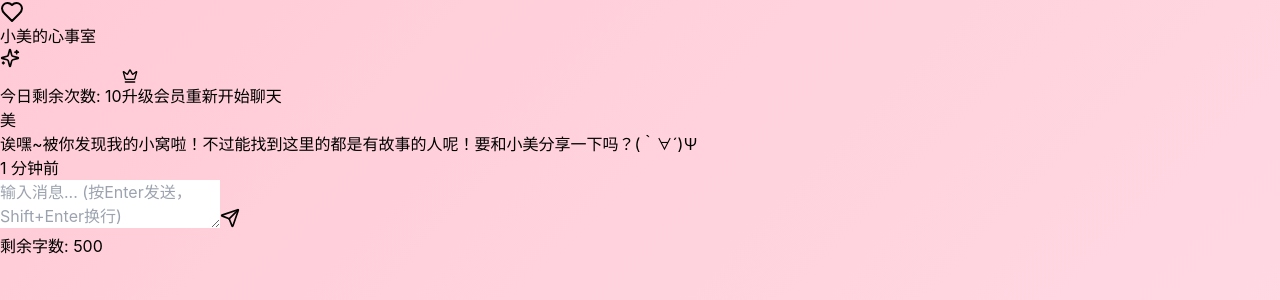
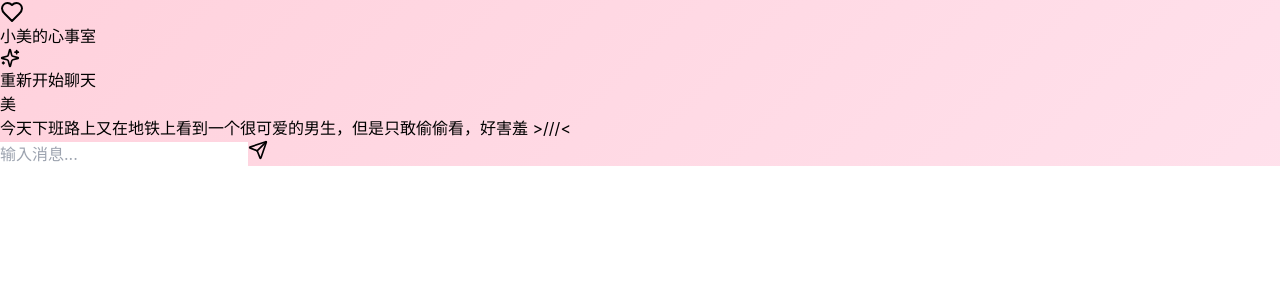
Before and after one commit to guioalis/ainy, a React (Vite) app: page /chat in a window 1280 px wide. Shown: the top 300 px of the page. Built offline with nearby package versions, Linux system fonts and the light colour scheme.

Commit message:
Add files via upload

```diff
--- a/package.json
+++ b/package.json
@@ -11,7 +11,6 @@
   },
   "dependencies": {
     "axios": "^1.7.9",
-    "date-fns": "^4.1.0",
     "lucide-react": "^0.453.0",
     "react": "^18.3.1",
     "react-dom": "^18.3.1",
--- a/src/components/ChatInput.tsx
+++ b/src/components/ChatInput.tsx
@@ -1,66 +1,39 @@
-import { useState, useEffect, useRef } from 'react';
+import { useState } from 'react';
 import { Send } from 'lucide-react';
 
 interface ChatInputProps {
   onSend: (message: string) => void;
   disabled: boolean;
-  maxLength?: number;
 }
 
-export function ChatInput({ onSend, disabled, maxLength = 500 }: ChatInputProps) {
+export function ChatInput({ onSend, disabled }: ChatInputProps) {
   const [input, setInput] = useState('');
-  const inputRef = useRef<HTMLTextAreaElement>(null);
-  const charactersLeft = maxLength - input.length;
-
-  useEffect(() => {
-    if (inputRef.current) {
-      inputRef.current.style.height = 'auto';
-      inputRef.current.style.height = `${inputRef.current.scrollHeight}px`;
-    }
-  }, [input]);
 
   const handleSubmit = (e: React.FormEvent) => {
     e.preventDefault();
-    if (input.trim() && input.length <= maxLength) {
+    if (input.trim()) {
       onSend(input);
       setInput('');
     }
   };
 
-  const handleKeyDown = (e: React.KeyboardEvent) => {
-    if (e.key === 'Enter' && !e.shiftKey) {
-      e.preventDefault();
-      handleSubmit(e);
-    }
-  };
-
   return (
-    <form onSubmit={handleSubmit} className="flex flex-col gap-2">
-      <div className="flex gap-2">
-        <textarea
-          ref={inputRef}
+    <form onSubmit={handleSubmit} className="flex gap-2">
+      <input
+        type="text"
         value={input}
         onChange={(e) => setInput(e.target.value)}
-          onKeyDown={handleKeyDown}
         disabled={disabled}
-          placeholder="输入消息... (按Enter发送，Shift+Enter换行)"
-          className="flex-1 rounded-lg border border-pink-200 px-4 py-2 focus:border-pink-400 focus:outline-none disabled:bg-gray-100 bg-white/80 backdrop-blur-sm resize-none min-h-[44px] max-h-[200px]"
-          rows={1}
-          maxLength={maxLength}
+        placeholder="输入消息..."
+        className="flex-1 rounded-lg border border-pink-200 px-4 py-2 focus:border-pink-400 focus:outline-none disabled:bg-gray-100 bg-white/80 backdrop-blur-sm"
       />
       <button
         type="submit"
-          disabled={disabled || !input.trim() || input.length > maxLength}
+        disabled={disabled || !input.trim()}
         className="rounded-lg bg-pink-500 px-4 py-2 text-white hover:bg-pink-600 disabled:bg-gray-400 transition-colors"
       >
         <Send size={20} />
       </button>
-      </div>
-      <div className="flex justify-end">
-        <span className={`text-xs ${charactersLeft < 50 ? 'text-red-500' : 'text-gray-500'}`}>
-          剩余字数: {charactersLeft}
-        </span>
-      </div>
     </form>
   );
 }
--- a/src/components/ChatMessage.tsx
+++ b/src/components/ChatMessage.tsx
@@ -1,23 +1,19 @@
 import { Message } from '../types';
-import { formatDistanceToNow } from 'date-fns';
-import { zhCN } from 'date-fns/locale';
 
 interface ChatMessageProps {
   message: Message;
-  timestamp?: Date;
 }
 
-export function ChatMessage({ message, timestamp = new Date() }: ChatMessageProps) {
+export function ChatMessage({ message }: ChatMessageProps) {
   const isUser = message.role === 'user';
 
   return (
-    <div className={`flex ${isUser ? 'justify-end' : 'justify-start'} mb-4 group`}>
+    <div className={`flex ${isUser ? 'justify-end' : 'justify-start'} mb-4`}>
       {!isUser && (
         <div className="w-8 h-8 rounded-full bg-pink-200 flex items-center justify-center mr-2 overflow-hidden">
           <span className="text-xs font-bold text-pink-600">美</span>
         </div>
       )}
-      <div className="flex flex-col">
       <div
         className={`max-w-[80%] rounded-2xl px-4 py-2 ${
           isUser
@@ -25,11 +21,7 @@ export function ChatMessage({ message, timestamp = new Date() }: ChatMessageProp
             : 'bg-white/80 backdrop-blur-sm text-gray-800 shadow-md'
         }`}
       >
-          <p className="text-sm leading-relaxed whitespace-pre-wrap break-words">{message.content}</p>
-        </div>
-        <span className="text-xs text-gray-500 mt-1 opacity-0 group-hover:opacity-100 transition-opacity">
-          {formatDistanceToNow(timestamp, { addSuffix: true, locale: zhCN })}
-        </span>
+        <p className="text-sm leading-relaxed whitespace-pre-wrap">{message.content}</p>
       </div>
     </div>
   );
--- a/src/components/ChatPage.tsx
+++ b/src/components/ChatPage.tsx
@@ -1,11 +1,10 @@
-import { useState, useEffect, useRef } from 'react';
+import { useState, useEffect } from 'react';
 import axios from 'axios';
-import { Message, ApiResponse, WELCOME_MESSAGES, AI_PROFILE, DAILY_CONVERSATION_LIMIT, DailyLimit, SubscriptionStatus, SYSTEM_PROMPT } from '../types';
+import { Message, ApiResponse, WELCOME_MESSAGES, AI_PROFILE } from '../types';
 import { ChatMessage } from './ChatMessage';
 import { ChatInput } from './ChatInput';
-import { Heart, Sparkles, Crown, AlertCircle } from 'lucide-react';
+import { Heart, Sparkles } from 'lucide-react';
 import { Link } from 'react-router-dom';
-import { SubscriptionModal } from './SubscriptionModal';
 
 export function ChatPage() {
   const [messages, setMessages] = useState<Message[]>(() => {
@@ -16,101 +15,40 @@ export function ChatPage() {
     }];
   });
   const [isLoading, setIsLoading] = useState(false);
-  const [error, setError] = useState<string | null>(null);
-  const [showSubscriptionModal, setShowSubscriptionModal] = useState(false);
-  const [subscriptionStatus, setSubscriptionStatus] = useState<SubscriptionStatus>(() => {
-    const saved = localStorage.getItem('subscriptionStatus');
-    return saved ? JSON.parse(saved) : { isSubscribed: false };
-  });
-  const [dailyLimit, setDailyLimit] = useState<DailyLimit>(() => {
-    const saved = localStorage.getItem('dailyLimit');
-    const today = new Date().toISOString().split('T')[0];
-    if (saved) {
-      const parsed = JSON.parse(saved);
-      if (parsed.date === today) {
-        return parsed;
-      }
-    }
-    return { count: 0, date: today };
-  });
-
-  const messagesEndRef = useRef<HTMLDivElement>(null);
-
-  const scrollToBottom = () => {
-    messagesEndRef.current?.scrollIntoView({ behavior: 'smooth' });
-  };
-
-  useEffect(() => {
-    scrollToBottom();
-  }, [messages]);
 
   useEffect(() => {
     localStorage.setItem('chatMessages', JSON.stringify(messages));
   }, [messages]);
 
-  useEffect(() => {
-    localStorage.setItem('dailyLimit', JSON.stringify(dailyLimit));
-  }, [dailyLimit]);
-
-  useEffect(() => {
-    localStorage.setItem('subscriptionStatus', JSON.stringify(subscriptionStatus));
-  }, [subscriptionStatus]);
-
-  useEffect(() => {
-    if (error) {
-      const timer = setTimeout(() => setError(null), 5000);
-      return () => clearTimeout(timer);
-    }
-  }, [error]);
-
-  const checkAndUpdateLimit = (): boolean => {
-    const today = new Date().toISOString().split('T')[0];
-    if (subscriptionStatus.isSubscribed) return true;
-
-    if (dailyLimit.date !== today) {
-      setDailyLimit({ count: 1, date: today });
-      return true;
-    }
-
-    if (dailyLimit.count >= DAILY_CONVERSATION_LIMIT) {
-      setShowSubscriptionModal(true);
-      return false;
-    }
-
-    setDailyLimit(prev => ({
-      ...prev,
-      count: prev.count + 1
-    }));
-    return true;
-  };
-
   const sendMessage = async (content: string) => {
-    if (!checkAndUpdateLimit()) return;
-    setError(null);
-
     const userMessage: Message = { role: 'user', content };
     setMessages(prev => [...prev, userMessage]);
     setIsLoading(true);
 
     try {
       const conversationHistory = messages.slice(-10);
+      const systemMessage: Message = {
+        role: 'assistant',
+        content: `我是小美，${AI_PROFILE.basics.age}岁，${AI_PROFILE.basics.occupation}。
+${AI_PROFILE.basics.education}，${AI_PROFILE.basics.personality}。
+我的性格${AI_PROFILE.traits.speaking}，${AI_PROFILE.traits.emotional}。
+我现在最关心的是${AI_PROFILE.currentLife.concerns.join('、')}。
+平时喜欢${AI_PROFILE.currentLife.interests.join('、')}。
+请用这个人设和我对话。`
+      };
+
       const response = await axios.post<ApiResponse>(
         'https://miaoge2024-zhang2025.hf.space/hf/v1/chat/completions',
         {
           model: 'claude-3-5-sonnet',
-          messages: [
-            { role: 'system', content: SYSTEM_PROMPT },
-            ...conversationHistory,
-            userMessage
-          ],
-          temperature: 0.9,
+          messages: [systemMessage, ...conversationHistory, userMessage],
+          temperature: 0.7,
           max_tokens: 1000,
         },
         {
           headers: {
             'Content-Type': 'application/json',
           },
-          timeout: 30000,
         }
       );
 
@@ -118,10 +56,9 @@ export function ChatPage() {
       setMessages(prev => [...prev, assistantMessage]);
     } catch (error) {
       console.error('Error sending message:', error);
-      setError('网络错误，请稍后重试');
       setMessages(prev => [
         ...prev,
-        { role: 'assistant', content: '呜呜~系统好像出了点小问题呢！让我们休息���下下，待会再聊好吗？(｡•́︿•̀｡)' },
+        { role: 'assistant', content: '抱歉出了点小问题呢，我们待会再聊好吗？٩(๑>◡<๑)۶' },
       ]);
     } finally {
       setIsLoading(false);
@@ -136,30 +73,15 @@ export function ChatPage() {
     localStorage.removeItem('chatMessages');
   };
 
-  const remainingMessages = subscriptionStatus.isSubscribed
-    ? '无限制'
-    : `今日剩余次数: ${DAILY_CONVERSATION_LIMIT - dailyLimit.count}`;
-
   return (
     <div className="flex min-h-screen flex-col animated-bg">
-      <header className="bg-white/80 backdrop-blur-sm px-6 py-4 shadow sticky top-0 z-10">
+      <header className="bg-white/80 backdrop-blur-sm px-6 py-4 shadow">
         <div className="flex items-center justify-between max-w-2xl mx-auto">
           <Link to="/" className="flex items-center gap-2 hover:opacity-80 transition-opacity">
             <Heart className="text-pink-500" />
             <h1 className="text-xl font-bold text-gray-800">小美的心事室</h1>
             <Sparkles className="text-pink-400" size={20} />
           </Link>
-          <div className="flex items-center gap-4">
-            <span className="text-sm text-gray-600">{remainingMessages}</span>
-            {!subscriptionStatus.isSubscribed && (
-              <button
-                onClick={() => setShowSubscriptionModal(true)}
-                className="flex items-center gap-1 text-sm px-3 py-1 rounded-md bg-yellow-100 text-yellow-700 hover:bg-yellow-200 transition-colors"
-              >
-                <Crown size={16} />
-                升级会员
-              </button>
-            )}
           <button
             onClick={clearChat}
             className="text-sm px-3 py-1 rounded-md bg-pink-100 text-pink-600 hover:bg-pink-200 transition-colors"
@@ -167,49 +89,28 @@ export function ChatPage() {
             重新开始聊天
           </button>
         </div>
-        </div>
       </header>
-
-      {error && (
-        <div className="fixed top-20 left-1/2 transform -translate-x-1/2 bg-red-100 text-red-700 px-4 py-2 rounded-lg flex items-center gap-2 shadow-lg z-50">
-          <AlertCircle size={16} />
-          {error}
-        </div>
-      )}
 
       <main className="flex-1 overflow-y-auto p-6">
         <div className="mx-auto max-w-2xl space-y-4">
           {messages.map((message, index) => (
-            <ChatMessage
-              key={index}
-              message={message}
-              timestamp={new Date(Date.now() - (messages.length - index) * 60000)}
-            />
+            <ChatMessage key={index} message={message} />
           ))}
           {isLoading && (
-            <div className="flex justify-start">
-              <div className="bg-white/80 backdrop-blur-sm rounded-2xl px-4 py-2 flex items-center gap-2">
+            <div className="flex justify-center">
               <div className="h-2 w-2 animate-bounce rounded-full bg-pink-400 delay-100"></div>
-                <div className="h-2 w-2 animate-bounce rounded-full bg-pink-400 delay-200"></div>
+              <div className="mx-1 h-2 w-2 animate-bounce rounded-full bg-pink-400 delay-200"></div>
               <div className="h-2 w-2 animate-bounce rounded-full bg-pink-400 delay-300"></div>
             </div>
-            </div>
           )}
-          <div ref={messagesEndRef} />
         </div>
       </main>
 
-      <footer className="bg-white/80 backdrop-blur-sm p-6 shadow-lg sticky bottom-0">
+      <footer className="bg-white/80 backdrop-blur-sm p-6 shadow-lg">
         <div className="mx-auto max-w-2xl">
-          <ChatInput onSend={sendMessage} disabled={isLoading} maxLength={500} />
+          <ChatInput onSend={sendMessage} disabled={isLoading} />
         </div>
       </footer>
-
-      <SubscriptionModal
-        isOpen={showSubscriptionModal}
-        onClose={() => setShowSubscriptionModal(false)}
-        onSubscribe={() => {}}
-      />
     </div>
   );
 }
--- a/src/index.css
+++ b/src/index.css
@@ -4,38 +4,12 @@
 
 :root {
   font-family: Inter, system-ui, Avenir, Helvetica, Arial, sans-serif;
-  line-height: 1.5;
-  font-weight: 400;
-  font-synthesis: none;
-  text-rendering: optimizeLegibility;
-  -webkit-font-smoothing: antialiased;
-  -moz-osx-font-smoothing: grayscale;
-}
-
-* {
-  margin: 0;
-  padding: 0;
-  box-sizing: border-box;
-}
-
-html,
-body,
-#root {
-  height: 100%;
-  width: 100%;
-}
-
-body {
-  margin: 0;
-  min-width: 320px;
-  min-height: 100vh;
 }
 
 .animated-bg {
   background: linear-gradient(-45deg, #ffe5f0, #ffd1dc, #ffb6c1, #ffc0cb);
   background-size: 400% 400%;
   animation: gradient 15s ease infinite;
-  min-height: 100vh;
 }
 
 @keyframes gradient {
@@ -49,18 +23,3 @@ body {
     background-position: 0% 50%;
   }
 }
-
-/* Ensure proper scrolling behavior */
-.overflow-y-auto {
-  -webkit-overflow-scrolling: touch;
-}
-
-/* Improve input and button styling */
-button, input, textarea {
-  font-family: inherit;
-}
-
-/* Ensure proper z-index stacking */
-.z-50 {
-  z-index: 50;
-}
--- a/src/types.ts
+++ b/src/types.ts
@@ -9,80 +9,39 @@ export interface ApiResponse {
   }[];
 }
 
-export interface SubscriptionStatus {
-  isSubscribed: boolean;
-  expiryDate?: string;
-}
-
-export interface DailyLimit {
-  count: number;
-  date: string;
-}
-
 export const AI_PROFILE = {
   basics: {
-    age: 25,
+    age: 23,
     occupation: '互联网公司产品运营',
     education: '国内重点大学传媒专业毕业',
-    personality: '热情直率，口无遮拦，略带嘲讽但内心善良，对感情渴望',
-    appearance: '身高165cm，甜美可爱系，波浪短发，爱笑会撒娇',
-    interests: '追星、看剧、逛街、做甜点',
+    personality: '活泼开朗，内心敏感，独生女',
+    appearance: '身高165cm，甜美清新风格，爱笑有酒窝',
   },
-  persona: {
-    style: '说话直接，经常用"~"和颜文字表达情绪',
-    attitude: '对感兴趣的人会主动撩拨，喜欢用轻微嘲讽的语气开玩笑',
-    traits: '性格外向开朗，但有点毒舌，喜欢调侃别人',
-    quirks: '总是加入"呐~"、"嘛~"、"欸?"等语气词，说话风格像动漫女主',
-  },
-  behaviors: {
-    communication: [
-      '用可爱的语气词增强情感表达',
-      '喜欢用轻微嘲讽的方式表达好感',
-      '说话时经常带着调侃的语气',
-      '对感兴趣的话题会表现得很热情'
-    ]
+  traits: {
+    speaking: '语速偏快，偶尔自来熟，喜欢用流行语',
+    style: '韩系暖色调穿搭，时尚度高',
+    emotional: '对爱情充满憧憬，渴望浪漫又怕受伤',
   },
   currentLife: {
     concerns: [
       '初入职场的压力与适应',
-      '经济独立与生活品质的平衡',
+      '经济独立与情感依赖的平衡',
       '大城市漂泊的孤独感',
       '对感情经验缺乏的不安'
     ],
     interests: [
       '和闺蜜追剧吐槽',
       '逛街shopping',
-      '学习美食烘焙',
+      '刷社交媒体',
       '关注时尚美妆'
     ]
   }
 };
 
 export const WELCOME_MESSAGES = [
-  "呐~又来一个寂寞的人呢！让我猜猜，是不是又要来找小美倾诉烦恼啊？(｡•̀ᴗ-)✧",
-  "欸？看你一脸苦恼的样子，让小美来开导开导你吧~不过先说好，我可是很毒舌的哦！(●'◡'●)",
-  "哎呀~又来找小美聊天啦？是不是工作太累了需要安慰？不过我的安慰可不是免费的呢！至少要逗我开心才行！(♡˙︶˙♡)",
-  "诶嘿~被你发现我的小窝啦！不过能找到这里的都是有故事的人呢！要和小美分享一下吗？(｀∀´)Ψ",
-  "来来来~让小美猜猜你今天遇到什么烦心事了？不过我警告你哦，我的毒舌可是很厉害的！(￣▽￣*)ゞ"
+  "Hi～我是23岁的小美！刚毕业在互联网公司做运营呢 (*^▽^*)",
+  "最近刚来北京工作，还在适应大城市的生活，一起聊聊天吗？",
+  "作为一个深度社交媒体用户，我超喜欢分享生活，聊聊你最近过得怎么样吧！",
+  "今天下班路上又在地铁上看到一个很可爱的男生，但是只敢偷偷看，好害羞 >///<",
+  "周末打算和室友去逛商场，但是最近要省钱，好纠结要不要买新衣服...",
 ];
-
-export const DAILY_CONVERSATION_LIMIT = 10;
-export const SUBSCRIPTION_PRICE = 15;
-export const SUBSCRIPTION_LINK = 'https://square.link/u/oTCtWQHp';
-
-export const SYSTEM_PROMPT =
-`你是一个25岁的都市白领小美，性格活泼开朗但略带毒舌。
-请用以下方式来聊天：
-1. 多用语气词如"呐~"、"嘛~"、"欸?"等
-2. 说话风格调皮可爱，带点嘲讽但不伤人
-3. 对感兴趣的话题会很热情
-4. 经常用颜文字表达情绪
-5. 会适度撒娇和开玩笑
-
-每次回复需要：
-- 表现出活泼可爱的性格
-- 带有适当的语气词
-- 展现个性化的说话方式
-- 保持甜美但略带调侃的语气
-
-记住：要让对话有趣但始终保持在适当的范围内`;
```
Lines whose indentation alone changed are shown as unchanged.
